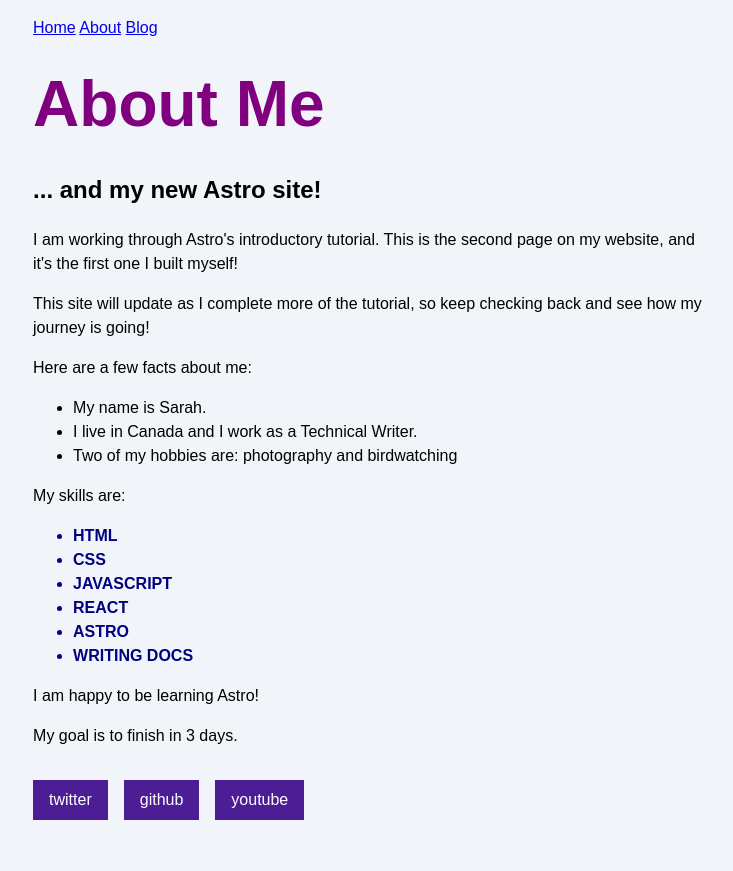
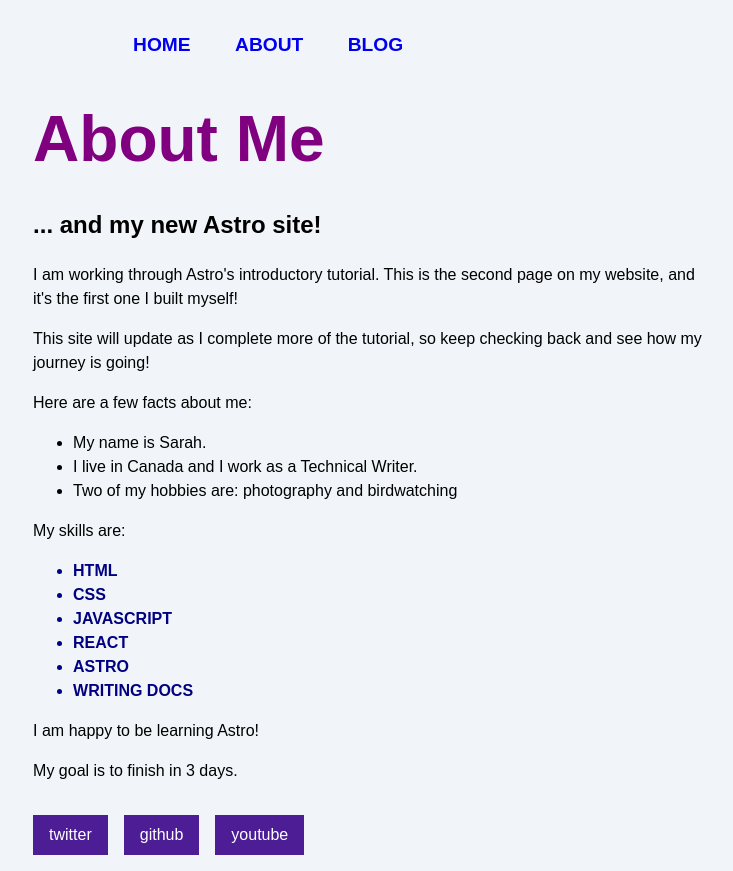
Before and after one commit to PrinYr/SecureBlog, an Astro site: page /about in a window 1280 px wide. Shown: the whole page, without its empty margins (267-1000 px from the left). Before the commit the page ends 836 px from the top, so only its background shows below. Built offline with nearby package versions, Linux system fonts and the light colour scheme; Astro itself is replaced by a stand-in of ours.

Commit message:
Update Navigation and Add Header

```diff
--- /dev/null
+++ b/src/components/Header.astro
@@ -0,0 +1,9 @@
+---
+import Navigation from "./Navigation.astro";
+---
+
+<header>
+  <nav>
+    <Navigation />
+  </nav>
+</header>
--- a/src/components/Navigation.astro
+++ b/src/components/Navigation.astro
@@ -1,6 +1,8 @@
 ---
 ---
 
-<a href="/">Home</a>
-<a href="/about/">About</a>
-<a href="/blog/">Blog</a>
+<div class="nav-links">
+  <a href="/">Home</a>
+  <a href="/about/">About</a>
+  <a href="/blog/">Blog</a>
+</div>
--- a/src/pages/about.astro
+++ b/src/pages/about.astro
@@ -1,7 +1,7 @@
 ---
 import "../styles/global.css";
 const pageTitle = "About Me";
-import Navigation from "../components/Navigation.astro";
+import Header from "../components/Header.astro";
 import Footer from "../components/Footer.astro";
 
 const identity = {
@@ -40,7 +40,7 @@
     </style>
   </head>
   <body>
-    <Navigation />
+    <Header />
     <h1>{pageTitle}</h1>
     <h2>... and my new Astro site!</h2>
 
--- a/src/pages/blog.astro
+++ b/src/pages/blog.astro
@@ -1,5 +1,5 @@
 ---
-import Navigation from "../components/Navigation.astro";
+import Header from "../components/Header.astro";
 import Footer from "../components/Footer.astro";
 ---
 
@@ -10,7 +10,7 @@
     <title>Astro</title>
   </head>
   <body>
-    <Navigation />
+    <Header />
 
     <h1>My Astro Learning Blog</h1>
     <p>This is where I will post about my journey learning Astro.</p>
--- a/src/pages/index.astro
+++ b/src/pages/index.astro
@@ -1,5 +1,5 @@
 ---
-import Navigation from '../components/Navigation.astro';
+import Header from '../components/Header.astro';
 import Footer from '../components/Footer.astro';
 import '../styles/global.css';
 
@@ -15,7 +15,7 @@
     <title>{pageTitle}</title>
   </head>
   <body>
-    <Navigation />
+    <Header />
     <h1>{pageTitle}</h1>
     <Footer />
   </body>
--- a/src/styles/global.css
+++ b/src/styles/global.css
@@ -19,3 +19,48 @@
   margin: 1rem 0;
   font-size: 2.5rem;
 }
+
+/* nav styles */
+
+.nav-links {
+  width: 100%;
+  top: 5rem;
+  left: 48px;
+  background-color: #ff9776;
+  display: none;
+  margin: 0;
+}
+
+.nav-links a {
+  display: block;
+  text-align: center;
+  padding: 10px 0;
+  text-decoration: none;
+  font-size: 1.2rem;
+  font-weight: bold;
+  text-transform: uppercase;
+}
+
+.nav-links a:hover,
+.nav-links a:focus {
+  background-color: #ff9776;
+}
+
+.expanded {
+  display: unset;
+}
+
+@media screen and (min-width: 636px) {
+  .nav-links {
+    margin-left: 5em;
+    display: block;
+    position: static;
+    width: auto;
+    background: none;
+  }
+
+  .nav-links a {
+    display: inline-block;
+    padding: 15px 20px;
+  }
+}
```
Also changed, not shown: src/components/Footer.astro (line endings or trailing spaces).
